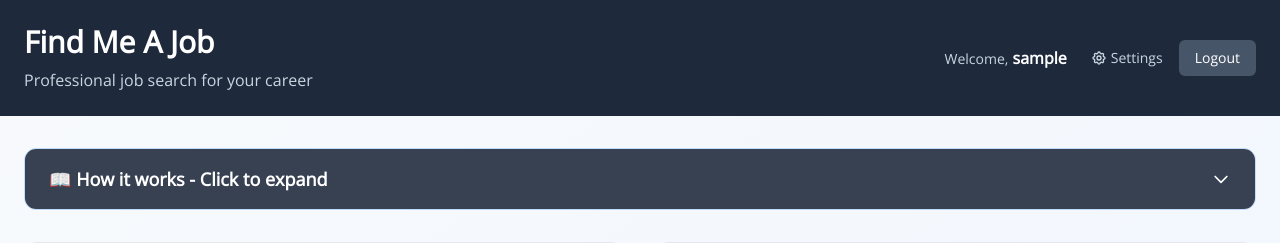
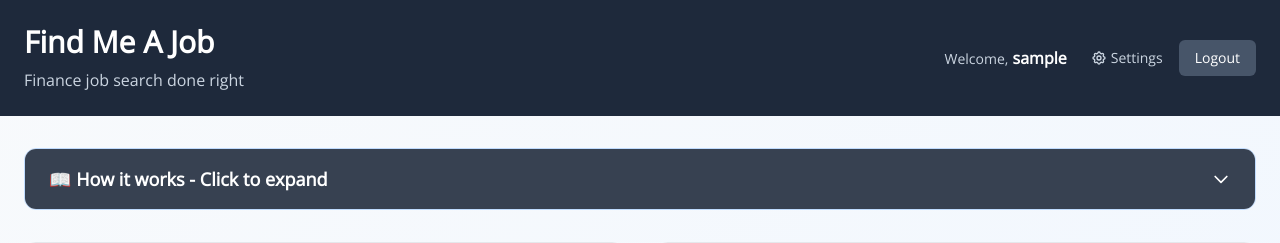
Before and after one commit to Frameit12/jobs_scraper, a Flask app: page / in a window 1280 px wide. Shown: the top 243 px of the page. Run offline with Flask 3, Linux system fonts and the light colour scheme; the visitor is signed in with stand-in values (Sample User, id 1); data that the repository does not hold is empty; parts of the project's set-up code (start-up, migrations or seed data) failed here and were passed over; some libraries are stand-ins or nearby versions.

Commit message:
Update index.html

```diff
--- a/templates/index.html
+++ b/templates/index.html
@@ -71,7 +71,7 @@
             <div class="flex justify-between items-center">
                 <div>
                     <h1 class="text-3xl font-bold">Find Me A Job</h1>
-                    <p class="text-slate-300 mt-2">Professional job search for your career</p>
+                    <p class="text-slate-300 mt-2">Finance job search done right</p>
                 </div>
                 <div class="flex items-center space-x-6">
                     <div class="text-slate-300">
```
